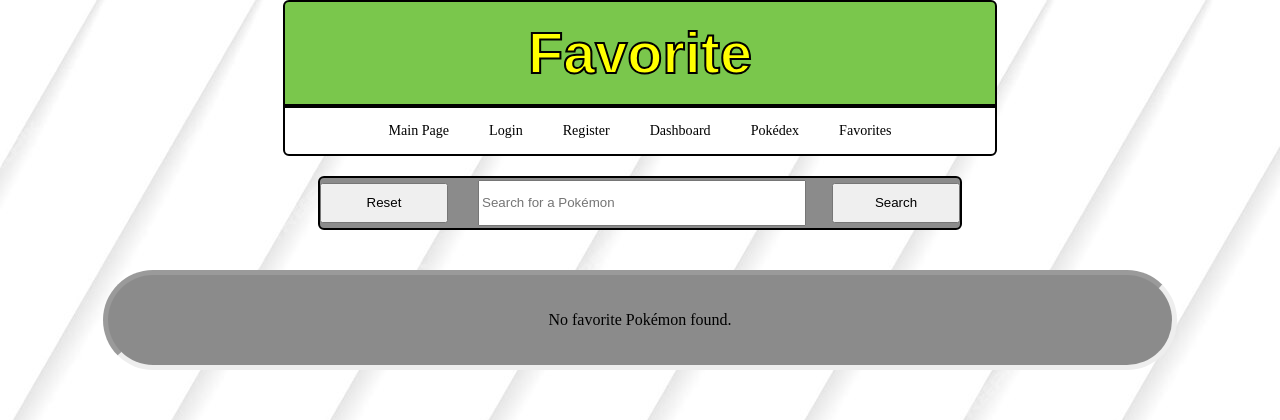
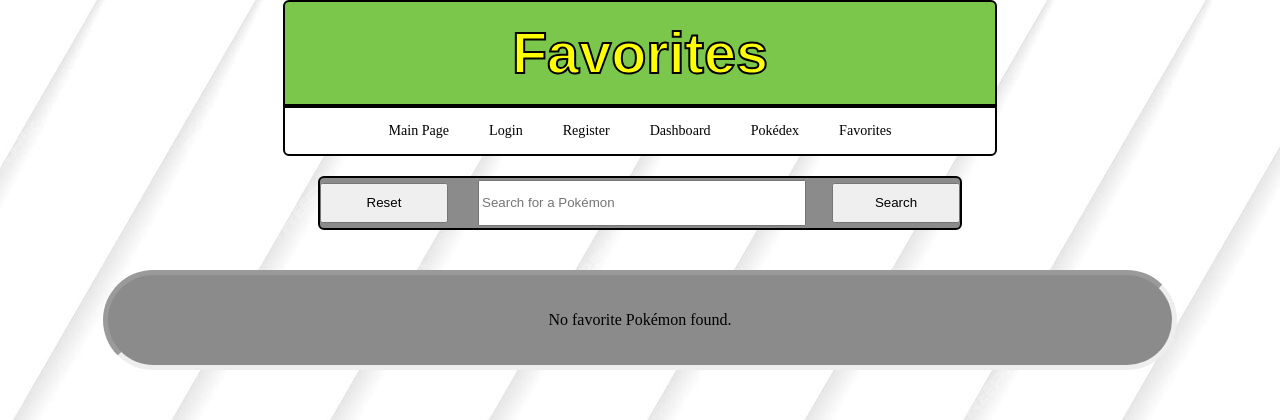
Before and after one commit to Quontumek/Projekcik-pokemon, a PHP site: page /favoritepokemon in a window 1280 px wide. Shown: the top 420 px of the page. Run offline with PHP 8.4, Linux system fonts and the light colour scheme; a user stored in the database is signed in; data comes from the database, SQL or seed files in the repository; data that the repository does not hold is empty; some web fonts are replaced.

Commit message:
Update favoritepokemon.php

```diff
--- a/favoritepokemon.php
+++ b/favoritepokemon.php
@@ -30,7 +30,7 @@ if (isset($_POST['reset-search'])) {
 </head>
 <body style="background-image: url('./Images/paski-tlo.jpg')">
 
-<h1>Favorite</h1>
+<h1>Favorites</h1>
 
 <div id="menu">
         <ul>
```
